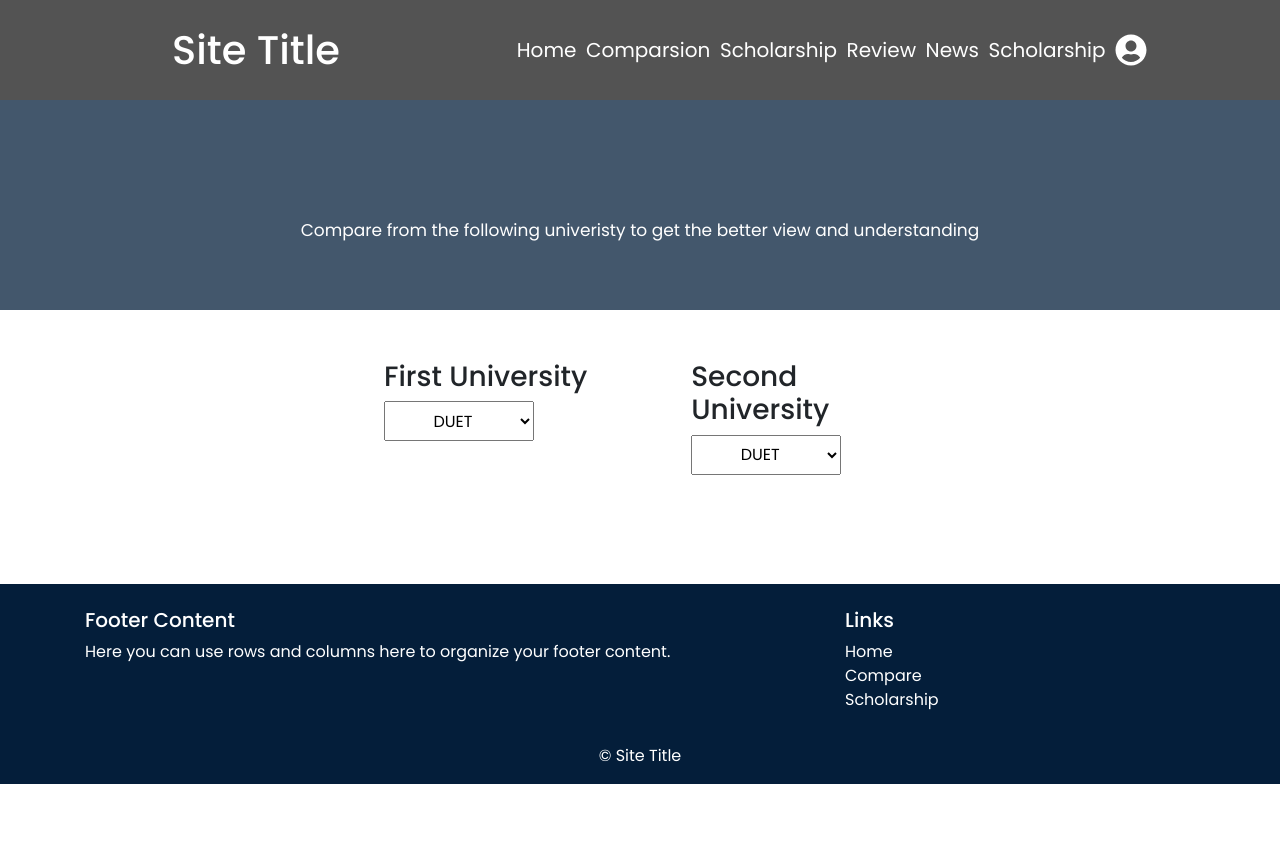
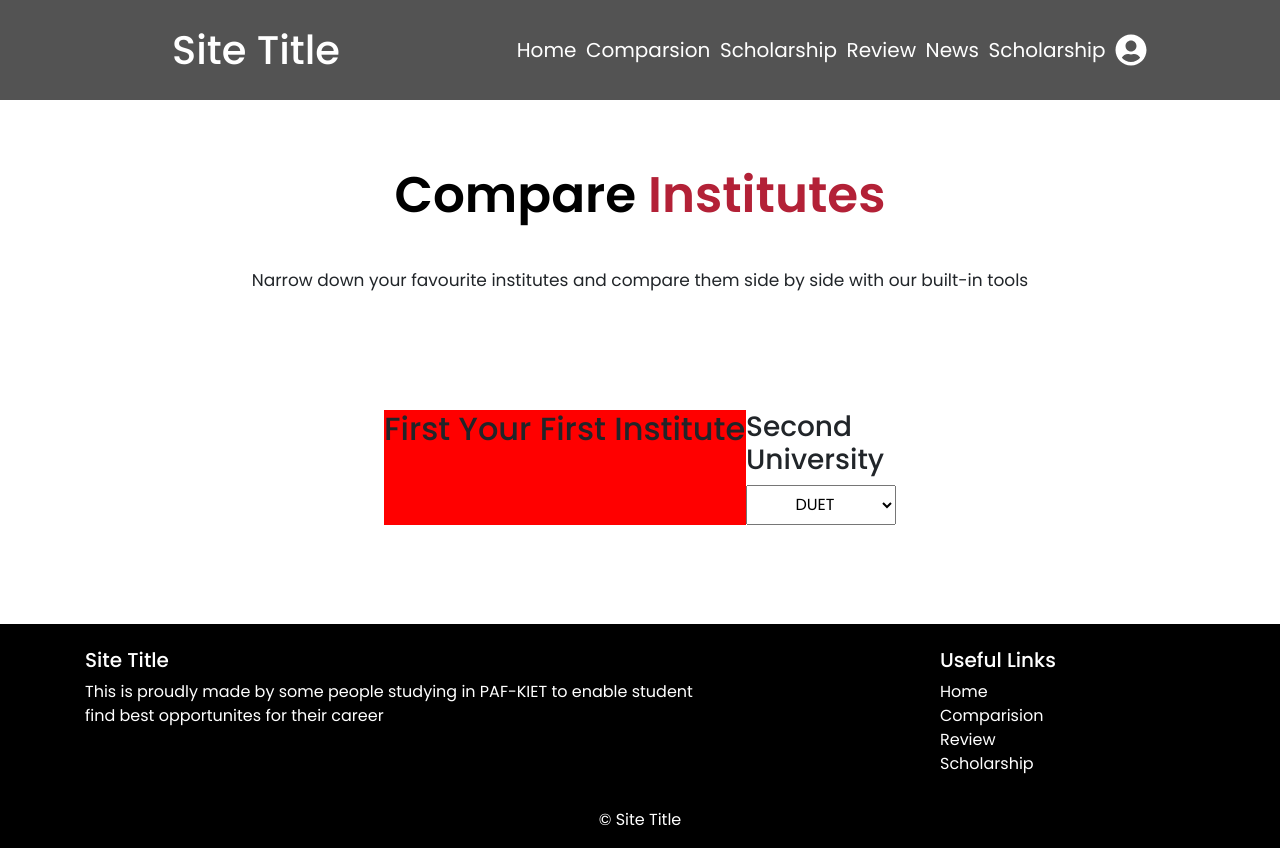
Before and after one commit to ahmadmustafeen/fyp, a React (Create React App) app: page /compare in a window 1280 px wide. Before the commit the page ends 800 px from the top, so only its background shows below. Built offline with nearby package versions, Linux system fonts and the light colour scheme.

Commit message:
changes in UI

```diff
--- a/src/App.css
+++ b/src/App.css
@@ -67,7 +67,7 @@ button{
   width: 100%;
   margin: 0%;
   color: white;
-  background-color: #041e3a;
+  background-color: black;
 }
 .list-unstyled a{
   margin-left: -40px;
@@ -88,6 +88,16 @@ button{
 
 
 
+/* SelectItem */
+.SelectItem{
+  width: 100%;
+  background-color: red;
+}
+
+.SelectItem-Heading{
+  width: 100%;
+  text-align: center;
+}
 
 /* headerTExt */
 
@@ -159,35 +169,41 @@ padding:0 30px;
 .features{
   /* background-color: #cfcfcf; */
   display: flex;
-  padding: 100px 0;
-  padding-top: 100px;
+  /* padding: 100px 0; */
+  /* padding-top: 100px; */
   flex-direction: column;
   text-align: center;
 }
 
 
 .feature-boxes{
-  background-color: #cfcfcf;
+  background-color: #cfcfcf48;
   display: flex;
+  min-height: 40vh;
   flex-direction: row;
-  justify-content: center;
+  padding: 20px 0;
+  justify-content: space-around;
   align-items: center;
 
 }
 
 .feature-box{
   width: 25%;
+  /* background-color: red; */
 }
 
 .feature-icon{
   width: 100%;
   display: flex;
+  color: #b32137;
   align-items: center;
   justify-content: center;
 }
 .feature-boxes h4{
   padding-top: 5px;
-  font-size: 20px;
+  font-weight: bold;
+  color: #b32137;
+  font-size: 28px;
   font-weight: bold;
   }
 
@@ -217,6 +233,12 @@ padding:0 30px;
 
 
 /* scholarShipPage */
+
+.scholarship{
+  min-height: 100vh;
+  padding-top: 150px;
+}
+
 .scholarship-row{
   display: flex;
   flex-direction: row;
@@ -227,11 +249,6 @@ padding:0 30px;
   width: 25%;
   margin: 2px;
 }
-.scholarship{
-  min-height: 75vh;
-  padding-top: 150px;
-}
-
 
 
 
@@ -297,14 +314,13 @@ padding:0 30px;
 
 /* comparision */
 .comparision{
-  padding-top: 100px;
-  min-height: 70vh;
+
+  min-height: 75vh;
   /* background-color: #dddddd; */
 }
 
 .comparisionHeader{
-  background-color: #041e3abe;
-  color: white;
+  padding-top: 100px;
 }
 
 .comparsion-items{
--- a/src/Components/Features.js
+++ b/src/Components/Features.js
@@ -1,9 +1,15 @@
 import React from 'react'
 
 import { FontAwesomeIcon } from '@fortawesome/react-fontawesome'
-import { faCoffee } from '@fortawesome/free-solid-svg-icons'
 
 const Features =  (props) => {
+    const {
+        headingOne,paragraphOne,
+        headingTwo,paragraphTwo,
+        headingThree,paragraphThree,
+        iconOne,iconTwo,iconThree
+    }
+    =props
     return(
     <div className="features">
         <div className="feature-header">
@@ -12,38 +18,33 @@ const Features =  (props) => {
         <div className="feature-boxes">
             <div className="feature-box">
                 <div className="feature-icon">
-                    <FontAwesomeIcon icon={faCoffee} />
+                    <FontAwesomeIcon icon={iconOne} size="2x" />
                 </div>
-                <h4>Heading here</h4>
+                <h4>{headingOne}</h4>
                 <p>
-                    Some thing to be written here with
-                    all non sense and doesnt gives any value
+                {paragraphOne}
                 </p>
             </div>
             <div className="feature-box">
                 <div className="feature-icon">
-                    <FontAwesomeIcon icon={faCoffee} />
+                    <FontAwesomeIcon icon={iconTwo} size="2x" />
                 </div>
-                <h4>Heading here</h4>
+                <h4>{headingTwo}</h4>
                 <p>
-                    Some thing to be written here with
-                    all non sense and doesnt gives any value
+                    {paragraphTwo}
                 </p>
             </div>
             <div className="feature-box">
                 <div className="feature-icon">
-                    <FontAwesomeIcon icon={faCoffee} />
+                    <FontAwesomeIcon icon={iconThree} size="2x"/>
                 </div>
-                <h4>Heading here</h4>
+                <h4>{headingThree}</h4>
                 <p>
-                    Some thing to be written here with
-                    all non sense and doesnt gives any value
+                  {paragraphThree}
                 </p>
             </div>
         </div>
-        <a  href = "/scholarship"className="btn-feature">
-            <button>Scholarships</button>
-        </a>
+
     </div>
     )
 }
--- a/src/Components/Footer.js
+++ b/src/Components/Footer.js
@@ -1,30 +1,35 @@
 import React from "react";
 import { MDBCol, MDBContainer, MDBRow, MDBFooter } from "mdbreact";
+import { Link } from "react-router-dom";
 
 const Footer = () => {
   return (
     <MDBFooter  className="font-small pt-4 mt-4 footer">
       <MDBContainer  className="text-center text-md-left">
         <MDBRow>
-          <MDBCol md="8">
-            <h5 className="title">Footer Content</h5>
+          <MDBCol md="7">
+            <h5 className="title">Site Title</h5>
             <p>
-              Here you can use rows and columns here to organize your footer
-              content.
+             This is proudly made by some people studying in PAF-KIET to enable student find best opportunites for their career
             </p>
           </MDBCol>
+          <MDBCol md="2"></MDBCol>
           <MDBCol md="2">
-            <h5 className="title">Links</h5>
+            <h5 className="title">Useful Links</h5>
             <ul>
               <li className="list-unstyled">
-                <a href="#!">Home</a>
+               <Link to="/home">Home</Link>
               </li>
               <li className="list-unstyled">
-                <a href="#!">Compare</a>
+              <Link to="/compare">Comparision</Link>
               </li>
               <li className="list-unstyled">
-                <a href="#!">Scholarship</a>
+              <Link to="/review">Review</Link>
               </li>
+              <li className="list-unstyled">
+              <Link to="/scholarship">Scholarship</Link>
+              </li>
+
 
             </ul>
           </MDBCol>
--- /dev/null
+++ b/src/Components/SelectItem.js
@@ -0,0 +1,18 @@
+import React from 'react'
+
+
+const SelectItem = props => {
+    const {
+        ass
+    } = props
+    return(
+        <div className="SelectItem">
+            <div className="SelectItem-Header">
+                <h2>
+                    First Your First Institute
+                </h2>
+            </div>
+        </div>
+    )
+}
+export default SelectItem
--- a/src/Screens/Comparsion/index.js
+++ b/src/Screens/Comparsion/index.js
@@ -2,6 +2,7 @@ import React,{useState} from 'react'
 import Footer from '../../Components/Footer'
 import Header from '../../Components/Header'
 import HeaderText from '../../Components/HeaderText'
+import SelectItem from '../../Components/SelectItem'
 
 const Univeristy_DATA = [
     {id:1,name:"DUET",fee:"30k",semester:"annual",hostel:"none"},
@@ -30,25 +31,15 @@ const Camparsion = (props) => {
         <Header />
     <div className="comparision">
         <div className="comparisionHeader">
-            <HeaderText heading="Compare Univeristy" paragraph="Compare from the following univeristy to get the better view and understanding"/>
+            <HeaderText
+                headingLeft="Compare"
+                headingRight="Institutes"
+                paragraph="Narrow down your favourite institutes and compare them side by side with our built-in tools"
+            />
         </div>
         {console.log(state)}
         <div className="comparsion-items">
-        <div className="comparision-item">
-                <h3>
-                    First University
-                </h3>
-                <select name="first_id" onChange={handleChange}
->
-                    {Univeristy_DATA.map((item)=>{
-                        return(
-                            <option id={item.id}>
-                                {item.name}
-                            </option>
-                        )
-                    })}
-                </select>
-            </div>
+            <SelectItem />
             <div className="comparision-item">
                 <h3>
                     Second University
@@ -63,7 +54,6 @@ const Camparsion = (props) => {
                     })}
                 </select>
             </div>
-
         </div>
         <div className="comparsion-boxes">
         {(state.second_id ||state.first_id)&&
--- a/src/Screens/Home/index.js
+++ b/src/Screens/Home/index.js
@@ -1,10 +1,14 @@
 import React from 'react'
+
+import { faCoffee,faSatelliteDish,faNewspaper } from '@fortawesome/free-solid-svg-icons'
+
 import CarasoulComponent from '../../Components/Carasoul'
 import Features from '../../Components/Features'
 import Footer from '../../Components/Footer'
 import Header from '../../Components/Header'
 import HeaderText from '../../Components/HeaderText'
 import ImageWithText from '../../Components/ImageWithText'
+
 const Home = (props) => {
     return (
 
@@ -20,6 +24,9 @@ const Home = (props) => {
             buttonText="Continue"
             onClickButton="compare"
          />
+
+
+
          <div style={{width:'80%',display:'flex',margin:'auto'}}>
          <ImageWithText
             headingLeft="Information about"
@@ -29,9 +36,28 @@ const Home = (props) => {
             onClickButton="scholarship"
             />
          </div>
-         <Features />
-         <HeaderText heading="Heading"
-        paragraph=""
+
+
+
+
+         <Features
+            headingOne="All in one touch"
+            headingTwo="Reliable"
+            headingThree="Up to date information"
+            paragraphOne="All the required data is available in just one click"
+            paragraphTwo="This website ensures and authenticate all the data"
+            paragraphThree="All the recent news are available here"
+            iconOne={faCoffee}
+            iconTwo={faNewspaper}
+            iconThree={faSatelliteDish}
+         />
+         <HeaderText
+            headingLeft="Search for"
+            headingRight="Reviews"
+            paragraph="Select different institutes and find out what people have to say about it and choose the one which fits you the
+            best"
+            buttonText="Continue"
+            onClickButton="review"
          />
     </div>
 
```
Also changed, not shown: src/Components/Header.js (line endings or trailing spaces).
